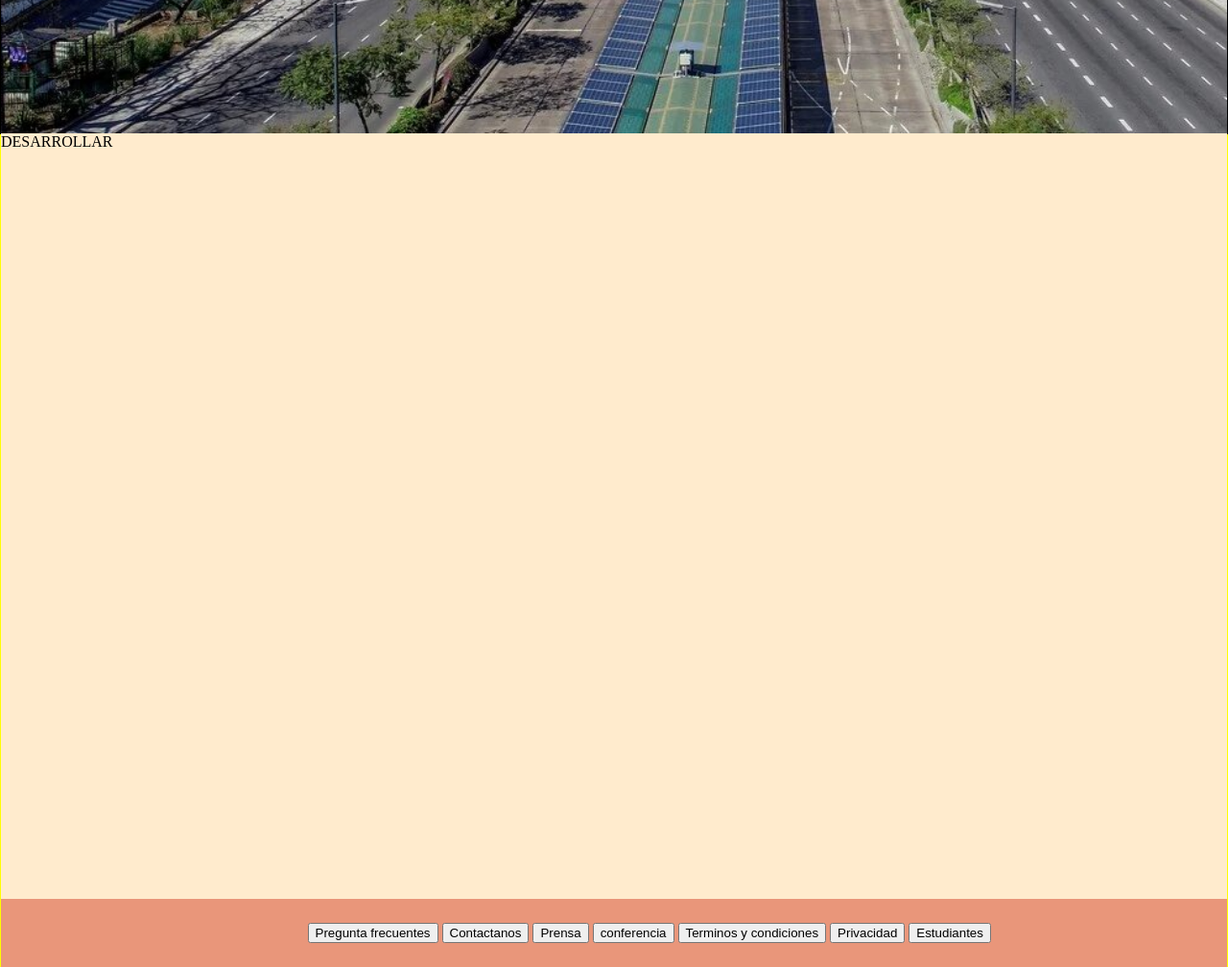
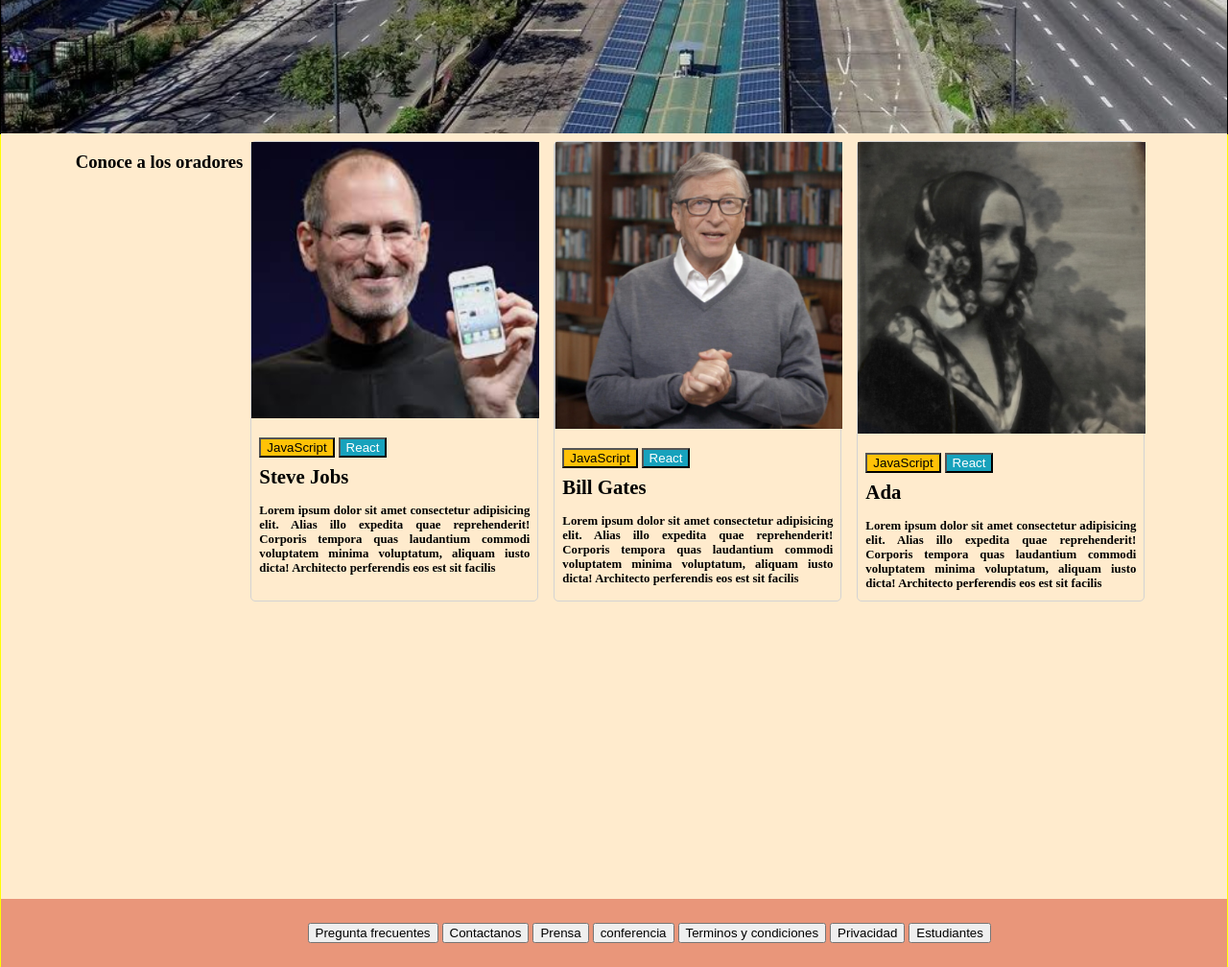
Before and after one commit to GusMaEr/FullStack, a plain HTML site: page Proyecto/test.html in a window 1280 px wide. Shown: the part 660-1668 px from the top of the page at 96% size. Drawn offline with Linux system fonts and the light colour scheme.

Commit message:
Oradores

```diff
--- a/Proyecto/CSS/test.css
+++ b/Proyecto/CSS/test.css
@@ -58,6 +58,52 @@
     height: 100%;
     background-color: blanchedalmond;
 }
+.oradores{
+    display: flex;
+    justify-content: center;
+    flex-wrap: wrap;
+}
+.subTitle{
+    text-align: center;
+}
+.tarjeta{
+    width: 300px;
+    height: 480px;
+    border: 1px solid lightgray ;
+    border-radius: 5px;
+    margin: .5rem;
+}
+.tarjeta img{
+    width: 300px;
+}
+.tarjeta .botones{
+    margin: 1rem .5rem .5rem .5rem;
+}
+.tarjeta .botones input [type=button]{
+    padding: .2rem .4rem .2rem .4rem;
+    font-size: .6rem;
+    font-weight: bold;
+    border: 0rem;
+    border-radius: 5px;
+}
+.tarjeta .botones .btnAmarillo{
+    background-color: rgb(255, 194,7);
+}
+.tarjeta .botones .btnAzul{
+    background-color: rgb(23, 162,188);
+    color: white;
+}
+.tarjeta .titulo{
+    font-size: 1.3rem;
+    margin: .2rem .5rem 1rem .5rem;
+    font-weight: bold;
+}
+.tarjeta .texto{
+    font-size: .8rem;
+    margin: .5rem;
+    font-weight: bold;
+    text-align: justify;
+}
 
 /*Pie de la pagina*/
 footer {
--- a/Proyecto/test.html
+++ b/Proyecto/test.html
@@ -31,7 +31,45 @@
         </div>
     </div>
     <div class="hero_2">
-        DESARROLLAR
+        <div class="oradores">
+            <Div><h3 class="subTitle">Conoce a los oradores</h3></Div>
+            <div class="tarjeta">
+                <img src="Imagenes/jobs.png" alt="Steve Jobs">
+                <div class="botones">
+                    <input type="button" value="JavaScript" class="btnAmarillo">
+                    <input type="button" value="React" class="btnAzul">
+                </div>
+                <div class="titulo">Steve Jobs</div>
+                <div class="texto">Lorem ipsum dolor sit amet consectetur adipisicing elit.
+                    Alias illo expedita quae reprehenderit! Corporis tempora quas laudantium commodi voluptatem minima voluptatum,
+                    aliquam iusto dicta! Architecto perferendis eos est sit facilis
+                </div>
+            </div>
+            <div class="tarjeta">
+                <img src="Imagenes/Gates.png" alt="Bill Gate">
+                <div class="botones">
+                    <input type="button" value="JavaScript" class="btnAmarillo">
+                    <input type="button" value="React" class="btnAzul">
+                </div>
+                <div class="titulo">Bill Gates</div>
+                <div class="texto">Lorem ipsum dolor sit amet consectetur adipisicing elit.
+                    Alias illo expedita quae reprehenderit! Corporis tempora quas laudantium commodi voluptatem minima voluptatum,
+                    aliquam iusto dicta! Architecto perferendis eos est sit facilis
+                </div>
+            </div>
+            <div class="tarjeta">
+                <img src="Imagenes/Ada.png" alt="Ada">
+                <div class="botones">
+                    <input type="button" value="JavaScript" class="btnAmarillo">
+                    <input type="button" value="React" class="btnAzul">
+                </div>
+                <div class="titulo">Ada</div>
+                <div class="texto">Lorem ipsum dolor sit amet consectetur adipisicing elit.
+                    Alias illo expedita quae reprehenderit! Corporis tempora quas laudantium commodi voluptatem minima voluptatum,
+                    aliquam iusto dicta! Architecto perferendis eos est sit facilis
+                </div>
+            </div>
+        </div>
     </div>
     <div>
         <footer>
```
